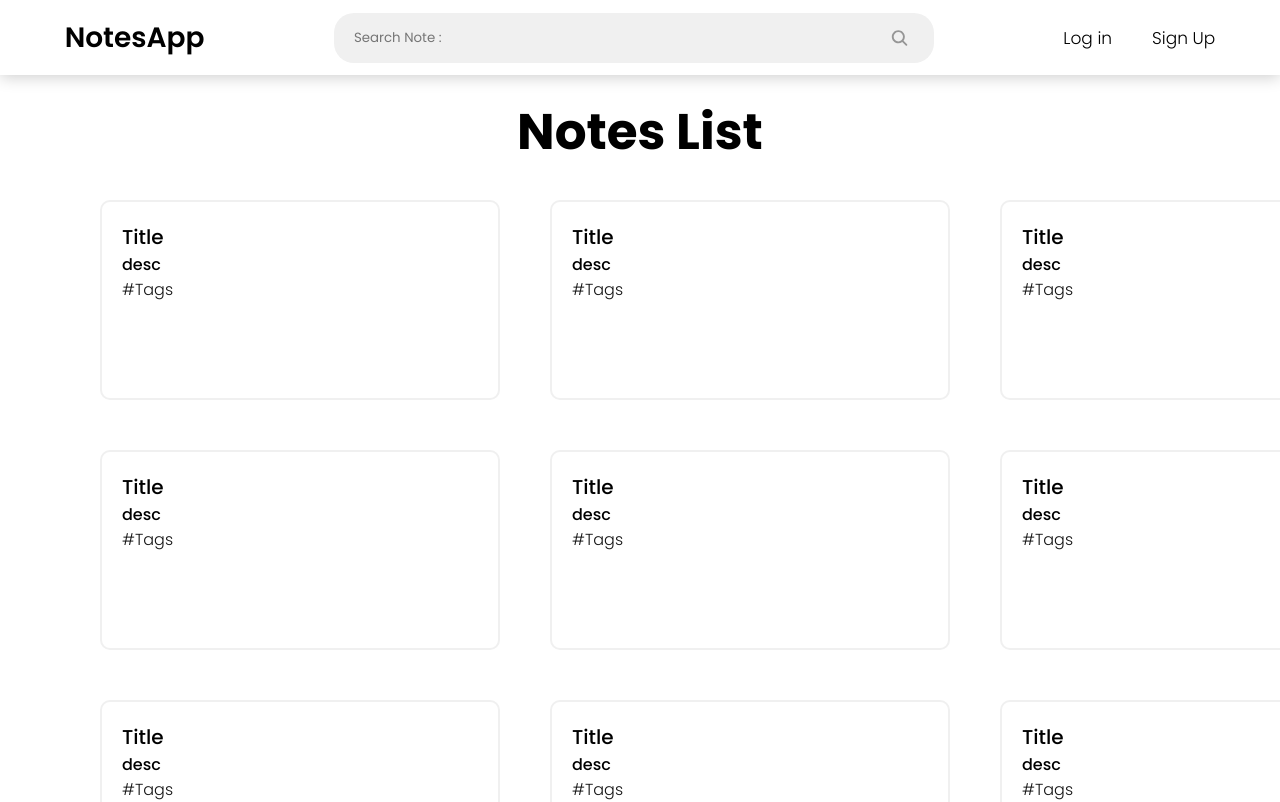
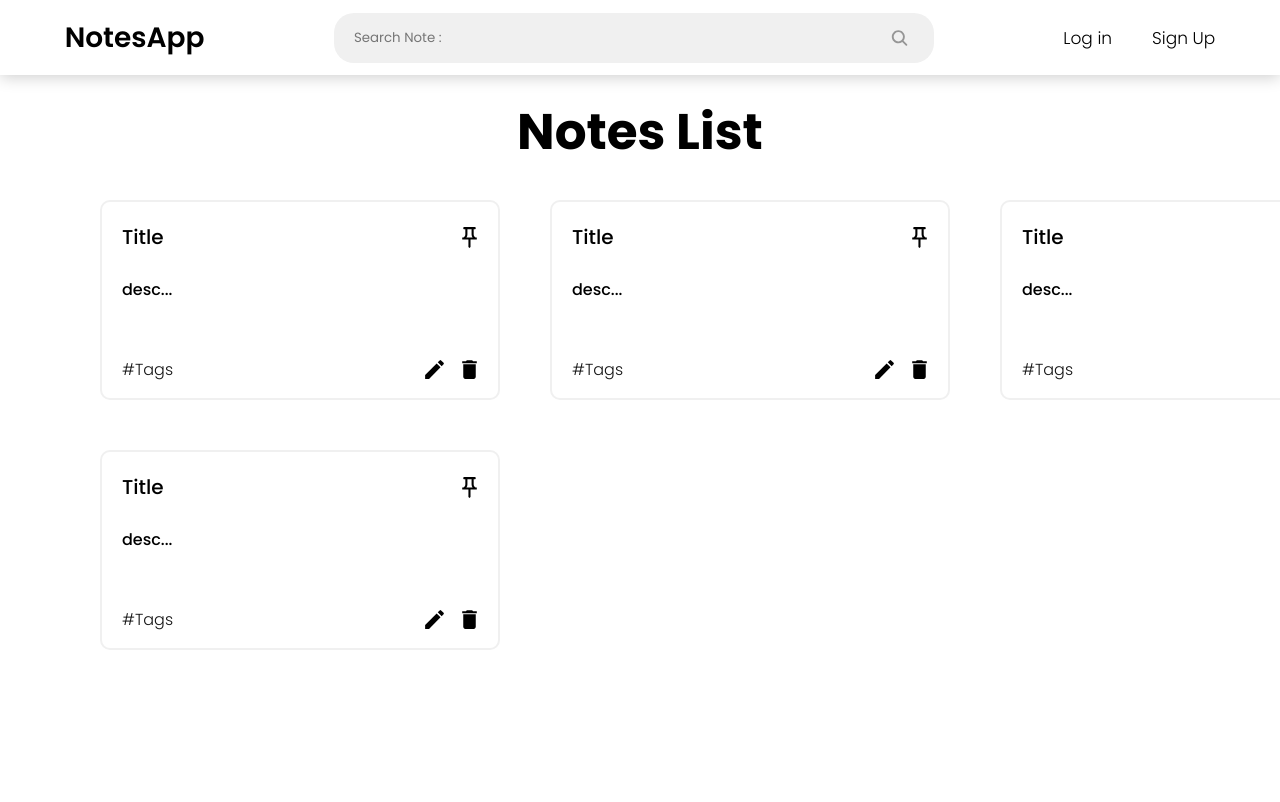
Before and after one commit to YevFED/NotesApp, a React (Vite) app in the folder frontend/: page /dashboard in a window 1280 px wide. Shown: the top 802 px of the page. Built offline with nearby package versions, Linux system fonts and the light colour scheme.

Commit message:
Edit card component

```diff
--- a/frontend/src/components/Cards/Card.jsx
+++ b/frontend/src/components/Cards/Card.jsx
@@ -1,14 +1,37 @@
 import React from "react";
 import styles from "./Card.module.scss";
+import { MdModeEditOutline } from "react-icons/md";
+import { MdDelete } from "react-icons/md";
+import { MdOutlinePushPin } from "react-icons/md";
 
 const Card = ({ title, desc }) => {
   return (
     <div className={styles.card}>
       <div className={styles.cardInfo}>
-        <p className={styles.cardTitle}>{title}</p>
-        <p className={styles.cardDesc}>{desc}</p>
+        <div className={styles.cardTop}>
+          <p className={styles.cardTitle}>{title}</p>
+          <MdOutlinePushPin
+            cursor="pointer"
+            size={25}
+            className={styles.buttonPin}
+          />
+        </div>
+
+        <p className={styles.cardDesc}>{desc.slice(0, 60)}</p>
         <div className={styles.cardTags}>
           <p className={styles.Tag}>#Tags</p>
+          <div className={styles.cardButtons}>
+            <MdModeEditOutline
+              cursor="pointer"
+              size={25}
+              className={styles.buttonEdit}
+            />
+            <MdDelete
+              cursor="pointer"
+              size={25}
+              className={styles.buttonDelete}
+            />
+          </div>
         </div>
       </div>
     </div>
--- a/frontend/src/components/Cards/Card.module.scss
+++ b/frontend/src/components/Cards/Card.module.scss
@@ -9,19 +9,57 @@
     transition: 0.3s all;
   }
   .cardInfo {
+    width: inherit;
+    height: inherit;
     padding: 20px;
-    .cardTitle {
-      font-size: 20px;
+    display: flex;
+    flex-direction: column;
+    justify-content: space-between;
+    .cardTop {
+      display: flex;
+      align-items: center;
+      justify-content: space-between;
+      .cardTitle {
+        font-size: 20px;
+        font-weight: 500;
+      }
+      .buttonPin {
+        &:hover {
+          fill: blue;
+        }
+      }
+    }
+
+    .cardDesc {
+      margin-bottom: 30px;
       font-weight: 500;
-    }
-    .cardDesc {
-      font-weight: 500;
+      hyphens: auto;
     }
     .cardTags {
+      display: flex;
+      align-items: center;
+      justify-content: space-between;
       .Tag {
         font-weight: 300;
         color: rgb(20, 20, 20);
       }
+      .cardButtons {
+        width: auto;
+        display: flex;
+        align-items: center;
+        gap: 10px;
+
+        .buttonEdit {
+          &:hover {
+            fill: green;
+          }
+        }
+        .buttonDelete {
+          &:hover {
+            fill: red;
+          }
+        }
+      }
     }
   }
 }
--- a/frontend/src/pages/Home/Home.jsx
+++ b/frontend/src/pages/Home/Home.jsx
@@ -13,22 +13,10 @@ const Home = () => {
       <div className={styles.wrapper}>
         <h1 className={styles.cardTableTitle}>Notes List</h1>
         <div className={styles.cardTable}>
-          <Card title={title} desc={desc} />
-          <Card title={title} desc={desc} />
-          <Card title={title} desc={desc} />
-          <Card title={title} desc={desc} />
-          <Card title={title} desc={desc} />
-          <Card title={title} desc={desc} />
-          <Card title={title} desc={desc} />
-          <Card title={title} desc={desc} />
-          <Card title={title} desc={desc} />
-          <Card title={title} desc={desc} />
-          <Card title={title} desc={desc} />
-          <Card title={title} desc={desc} />
-          <Card title={title} desc={desc} />
-          <Card title={title} desc={desc} />
-          <Card title={title} desc={desc} />
-          <Card title={title} desc={desc} />
+          <Card title={title} desc={desc.slice(0, 50) + "..."} />
+          <Card title={title} desc={desc.slice(0, 50) + "..."} />
+          <Card title={title} desc={desc.slice(0, 50) + "..."} />
+          <Card title={title} desc={desc.slice(0, 50) + "..."} />
         </div>
       </div>
     </>
```
